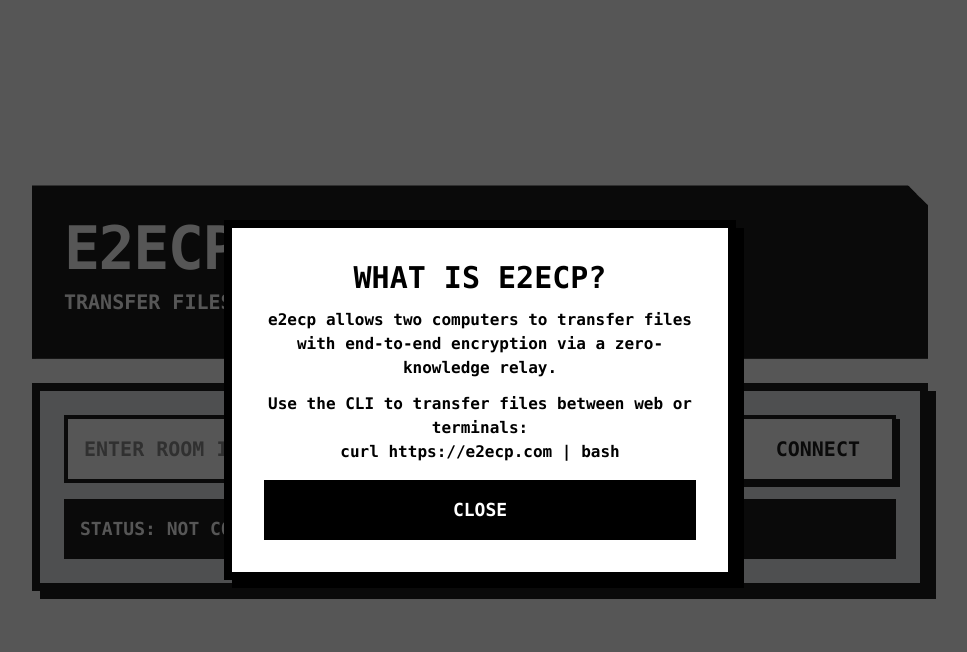
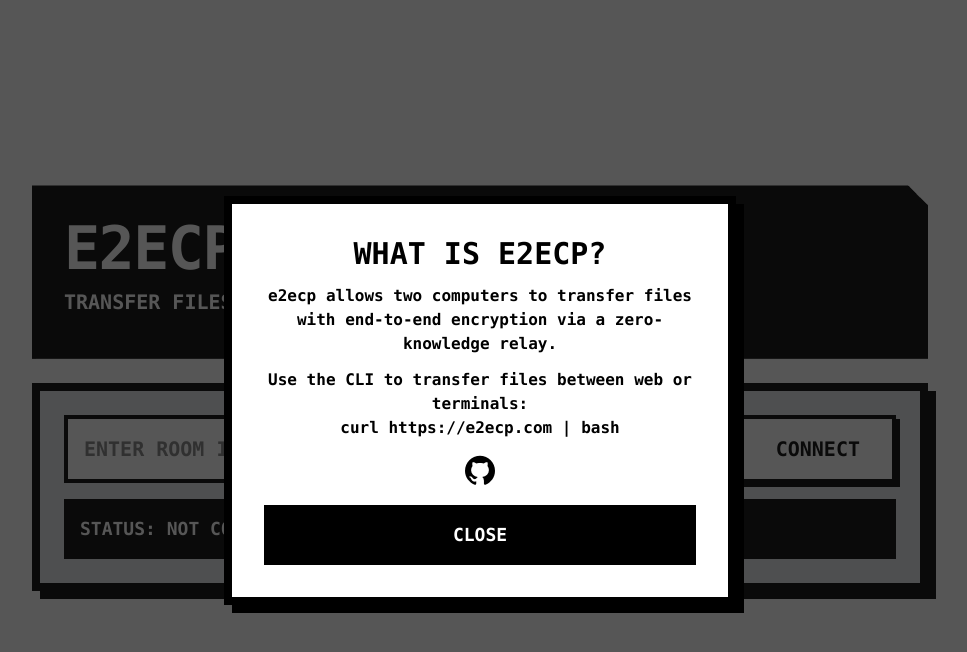
Before and after one commit to schollz/share, a React (Vite) app in the folder web/: page / in a window 1280 px wide. Both pictures are taken after a click on the button "About e2ecp". Shown: the top 652 px of the page, without its empty margins (160-1127 px from the left). Built offline with nearby package versions, Linux system fonts and the light colour scheme.

Commit message:
fix: add github link

```diff
--- a/web/src/App.jsx
+++ b/web/src/App.jsx
@@ -1499,6 +1499,17 @@ export default function App() {
                             <br />
                             <code>curl https://e2ecp.com | bash</code>
                         </p>
+                        <div className="mb-4 text-center">
+                            <a
+                                href="https://github.com/schollz/e2ecp"
+                                target="_blank"
+                                rel="noopener noreferrer"
+                                className="inline-flex items-center gap-2 text-black hover:text-gray-700 transition-colors font-bold text-lg sm:text-xl"
+                                aria-label="View on GitHub"
+                            >
+                                <i className="fab fa-github text-2xl sm:text-3xl" aria-hidden="true"></i>
+                            </a>
+                        </div>
                         <button
                             type="button"
                             onClick={() => setShowAboutModal(false)}
```
